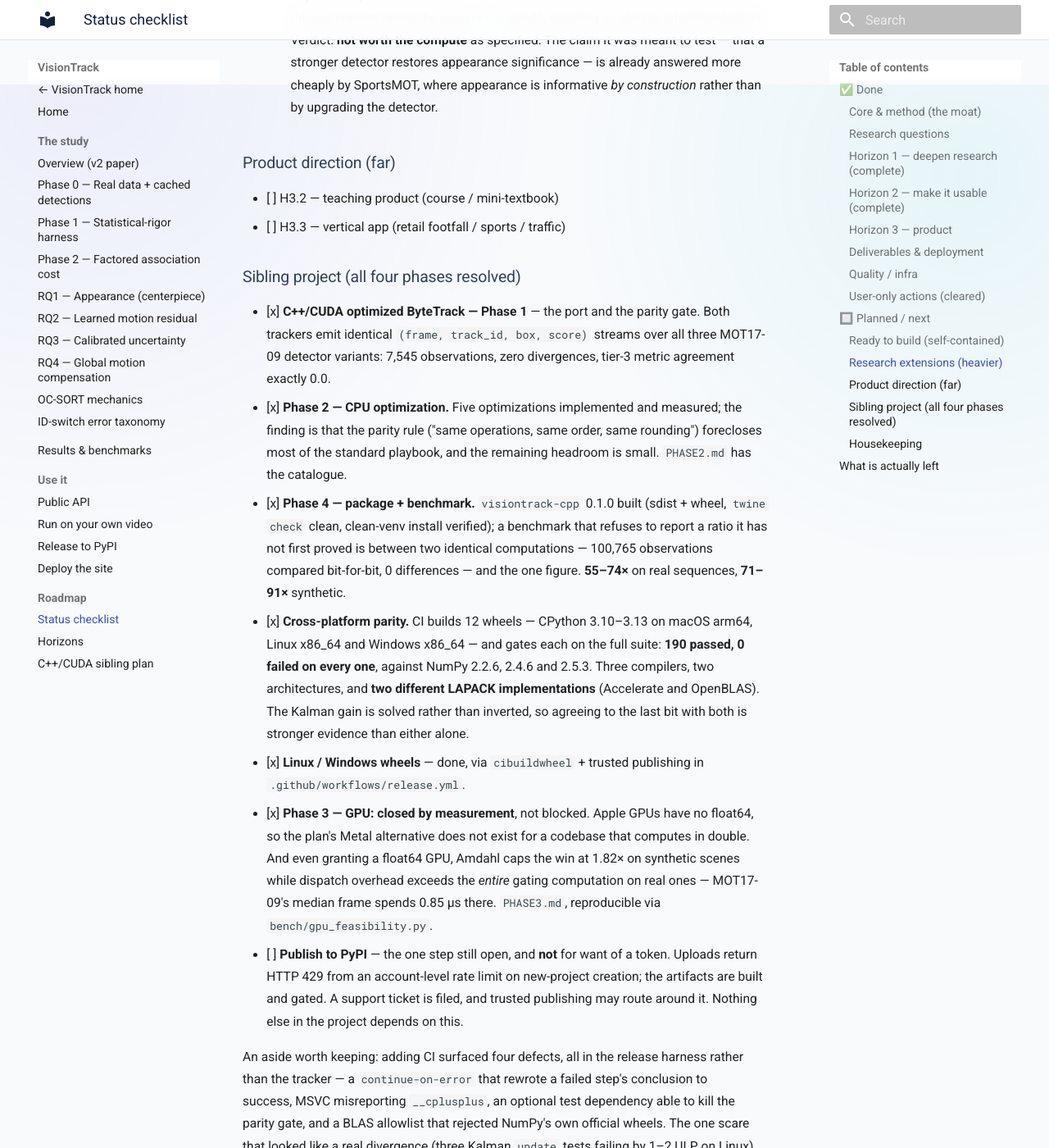
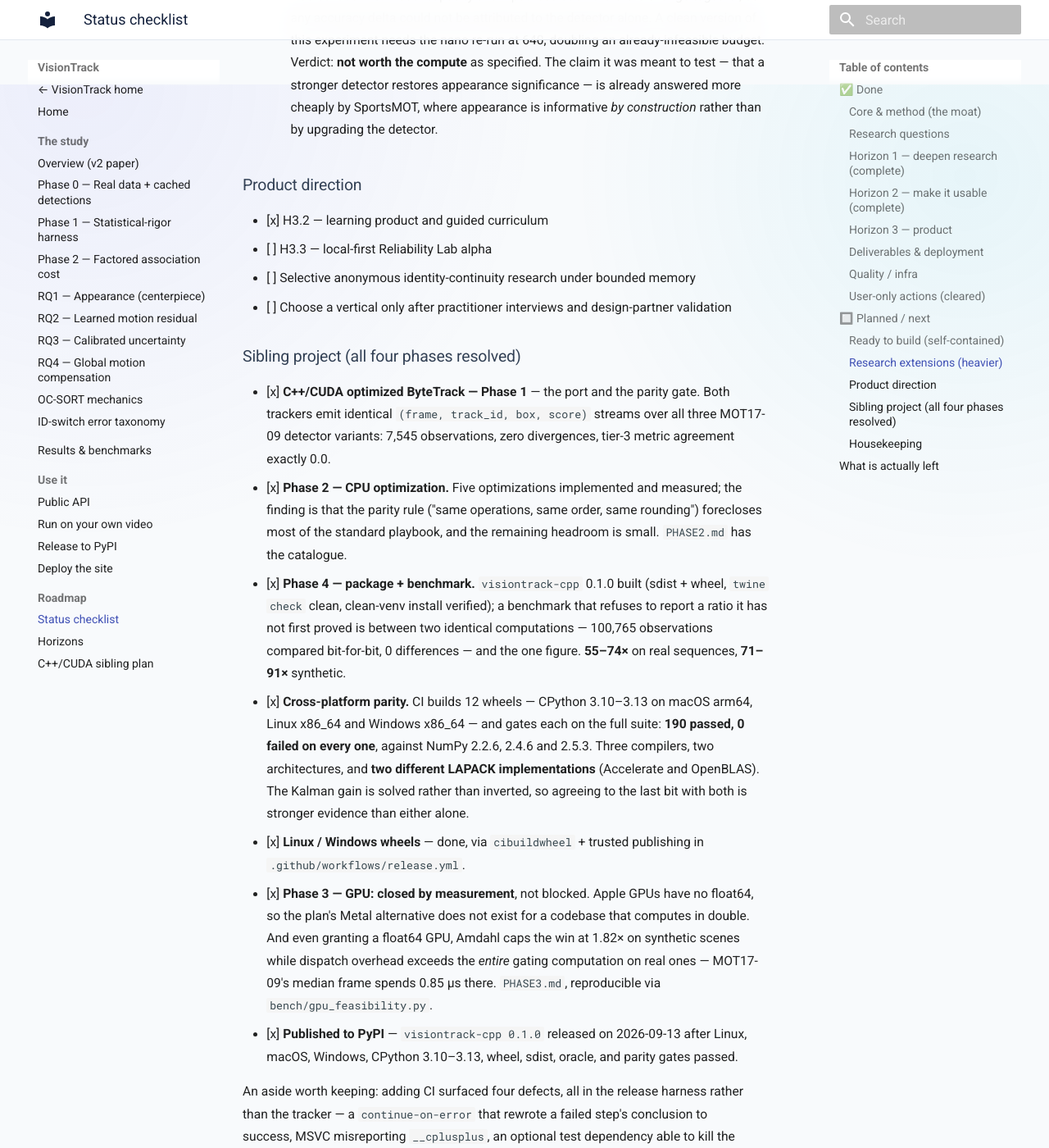
Before and after one commit to hulagerushikesh/visiontrack, an MkDocs documentation site: the page built from docs/STATUS.md, in a window 1280 px wide and 1400 px high, scrolled down 4097 px. Shown: the whole window at 82% size. Built offline with MkDocs 1.6.1 and Material for MkDocs 9.7.7, drawn with Linux system fonts in a browser that asks for light colours; some of the changed text lies outside the part shown.

```diff
--- a/docs/STATUS.md
+++ b/docs/STATUS.md
@@ -1,8 +1,9 @@
 # VisionTrack — Status & Roadmap Checklist
 
 A living checklist of what's shipped and what's planned. Tick items as they land.
-Last updated: 2026-09-08 — the two remaining research extensions are now marked
-**compute-blocked with measured numbers**, not merely "planned". Previously:
+Last updated: 2026-09-19 — the learning product, unified light-first UI, and
+published C++ sibling are reflected here; the two remaining research extensions
+remain **compute-blocked with measured numbers**, not merely "planned". Previously:
 2026-09-07, SportsMOT oracle numbers landed (45 val sequences, `/benchmark/sportsmot`
 live); v0.2.0 (`/live` in-browser tracker + SportsMOT code path + site redesign,
 published to PyPI).
@@ -63,8 +64,8 @@
 - [x] Narrative write-up page — `/writeup`
 - [x] Study guide + CV roadmap (in repo)
 - [x] Live routes: `/`, `/live`, `/teaching`, `/demo`, `/writeup`, `/video`, `/benchmark`, `/benchmark/dancetrack`, `/benchmark/dancetrack-yolox`, `/benchmark/sportsmot`, `/docs`
-- [x] **Site UI redesign** — one shared stylesheet across every page, unified type/
-      spacing/light-dark theming, live tracking hero on the landing page
+- [x] **Site UI redesign** — one shared visual system across every page, unified
+      type/spacing and light-first theming, with dark reserved for tracking stages
 - [x] **Two-audience teaching page — `/teaching`** — a developer lane (install, the
       real public API, what runs inside `update()`) and a plain-English lane
       (what tracking is, why it's hard, glossary) on one page
@@ -130,9 +131,11 @@
       answered more cheaply by SportsMOT, where appearance is informative *by
       construction* rather than by upgrading the detector.
 
-### Product direction (far)
-- [ ] H3.2 — teaching product (course / mini-textbook)
-- [ ] H3.3 — vertical app (retail footfall / sports / traffic)
+### Product direction
+- [x] H3.2 — learning product and guided curriculum
+- [ ] H3.3 — local-first Reliability Lab alpha
+- [ ] Selective anonymous identity-continuity research under bounded memory
+- [ ] Choose a vertical only after practitioner interviews and design-partner validation
 
 ### Sibling project (all four phases resolved)
 - [x] **C++/CUDA optimized ByteTrack — Phase 1** — the port and the parity gate.
@@ -163,11 +166,9 @@
       win at 1.82× on synthetic scenes while dispatch overhead exceeds the
       *entire* gating computation on real ones — MOT17-09's median frame spends
       0.85 µs there. `PHASE3.md`, reproducible via `bench/gpu_feasibility.py`.
-- [ ] **Publish to PyPI** — the one step still open, and **not** for want of a
-      token. Uploads return HTTP 429 from an account-level rate limit on
-      new-project creation; the artifacts are built and gated. A support ticket
-      is filed, and trusted publishing may route around it. Nothing else in the
-      project depends on this.
+- [x] **Published to PyPI** — `visiontrack-cpp 0.1.0` released on 2026-09-13
+      after Linux, macOS, Windows, CPython 3.10–3.13, wheel, sdist, oracle, and
+      parity gates passed.
 
 An aside worth keeping: adding CI surfaced four defects, all in the release
 harness rather than the tracker — a `continue-on-error` that rewrote a failed
@@ -216,9 +217,9 @@
 holds across three platforms, three compilers and two LAPACK backends, with 12
 CI-gated wheels.
 
-The single open item is the **PyPI upload**, which is blocked by an
-account-level HTTP 429 on new-project creation rather than by a missing token.
-A support ticket is filed. Nothing else waits on it.
+The C++ package is live on PyPI. Its next work is maintenance evidence and a
+release compatibility matrix, not independent tracker research.
 
-Next after this: **Horizon 3 product direction** (H3.2 teaching product / H3.3
-vertical app) — the site already seeds both with `/teaching` and the use-case section.
+Next after this: **Horizon 3 product direction** — build the local-first
+Reliability Lab workflow, validate it with practitioners, and begin selective
+anonymous identity-continuity research in Python before any new C++ port.
```
Also changed, not shown: other parts of docs/STATUS.md (+1 -1 lines), README.md (+1 -1 lines), docs/DESIGN_SYSTEM.md (+5 -3 lines), index.html (+1 -1 lines), assets/apple-touch-icon.png, assets/favicon.ico, assets/site.webmanifest, assets/visiontrack-icon-512.png, assets/visiontrack-mark.svg, 3 other files.
